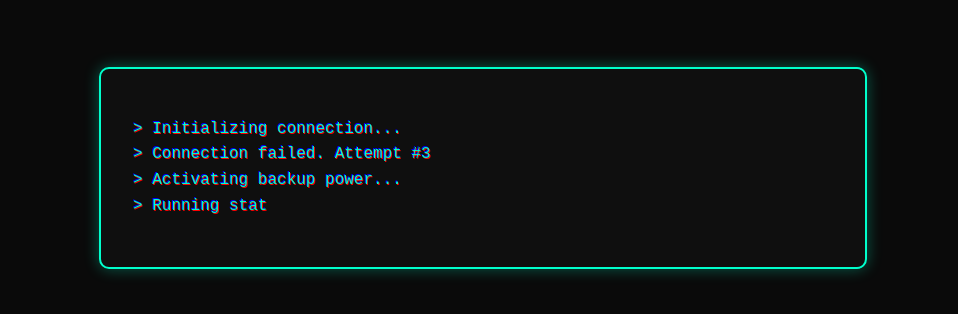
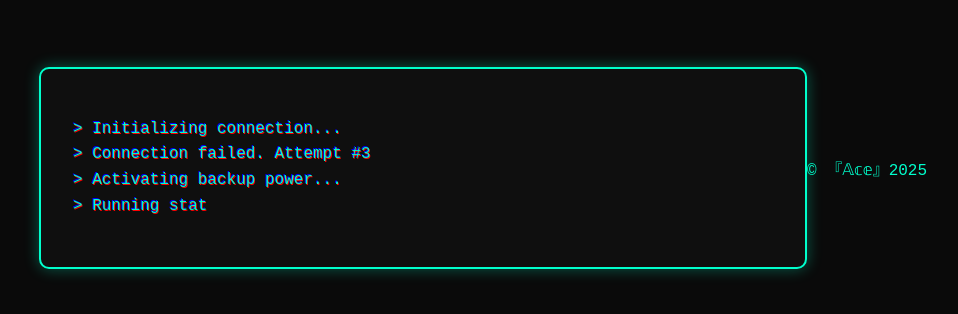
Before and after one commit to Ace-ux-cmd/web, a plain HTML site: page terminal.html in a window 1280 px wide. Shown: the part 264-578 px from the top of the page, without its empty margins (157-1115 px from the left). Drawn offline with Linux system fonts and the light colour scheme.

Commit message:
Update terminal.html

```diff
--- a/terminal.html
+++ b/terminal.html
@@ -66,7 +66,9 @@
 <div class="access-terminal">
   <pre id="terminal-output" class="terminal-text"></pre>
   </div>
-
+  <footer>
+    <p>&copy 『𝔸𝕔𝕖』2025 </p>
+  </footer>
 <script>
   const output = document.getElementById("terminal-output");
 const backBtn = document.getElementById("back-btn");
```
